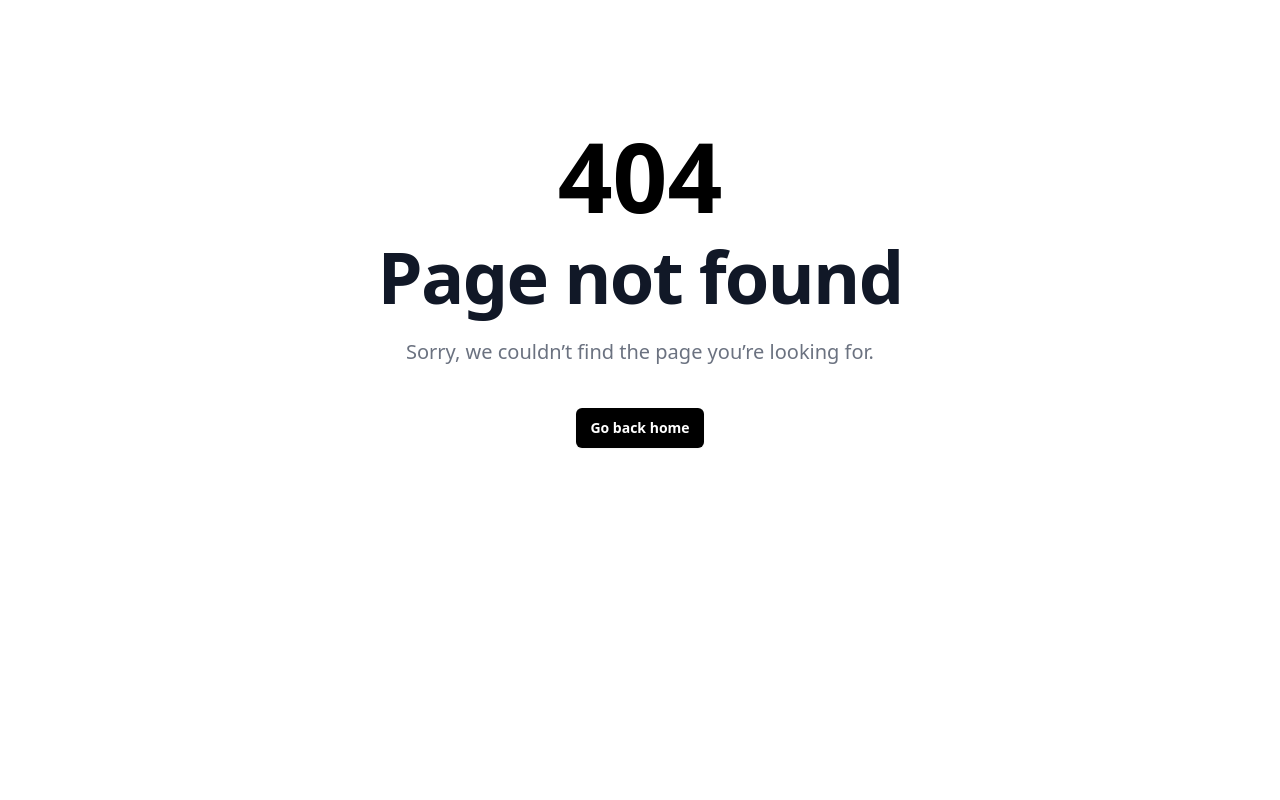
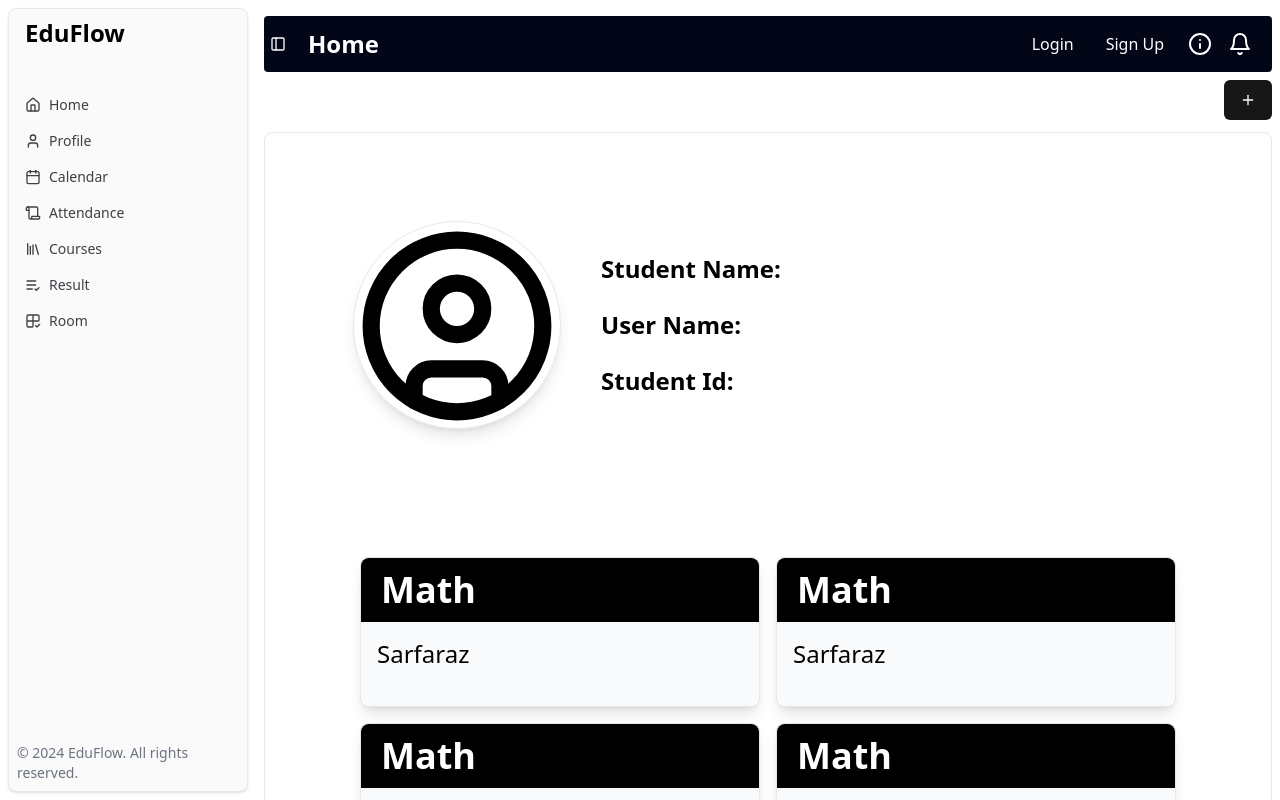
Before and after one commit to Darker98/EduFlow, a React (Vite) app in the folder client/: page /home in a window 1280 px wide. Before the commit this address had no page. Shown: the top 800 px of the page. Built offline with nearby package versions, Linux system fonts and the light colour scheme.

Commit message:
changed the login function in auth model and also changed App.jsx to direct to Login page

```diff
--- a/client/src/App.jsx
+++ b/client/src/App.jsx
@@ -5,7 +5,7 @@ import SignUp from "./pages/Signup";
 import ProfilePage from "./pages/ProfilePage";
 import EditProfilePage from "./pages/EditProfilePage";
 import NotFound from "./pages/NotFound";
-import { Routes, Route } from "react-router-dom";
+import { Routes, Route, Navigate } from "react-router-dom";
 import Attendance from "./pages/Attendance";
 import Results from "./pages/Results";
 import Classwork from "./pages/Classwork";
@@ -21,7 +21,8 @@ const App = () => {
         <Spinner />
       ) : (
         <Routes>
-          <Route path="/" element={<HomePage />} />
+          <Route path="/" element={<Navigate to='/login' />} />
+          <Route path="/home" element={<HomePage />} />
           <Route path="/profile" element={<ProfilePage />} />
           <Route path="/edit-profile" element={<EditProfilePage />} />
           <Route path="/login" element={<Login />} />
--- a/client/src/components/Navbar.jsx
+++ b/client/src/components/Navbar.jsx
@@ -12,6 +12,7 @@ const Navbar = ({ pathname }) => {
   const dispatch = useDispatch();
   const navigate = useNavigate();
   const { user_id } = useSelector((state) => state.user);
+  const {user_data} = useSelector((state) => state.user);
   const { toast } = useToast();
   const handleLogout = async() => {
   try{
@@ -28,6 +29,7 @@ const Navbar = ({ pathname }) => {
         variant:"success"
       });
       navigate("/login");
+      window.location.reload();
     }
   }
   catch(err){
@@ -54,7 +56,7 @@ const Navbar = ({ pathname }) => {
       {/* this will be for not */}
       <div className=" mr-5">
         <div className="flex items-center gap-4">
-          {user_id ? (
+          {user_id || user_data ? (
             <div onClick={handleLogout} className="hover:cursor-pointer hover:underline   text-white p-2 rounded-md">Logout</div>
           ) : (
             <>
--- a/client/src/components/login-form.jsx
+++ b/client/src/components/login-form.jsx
@@ -14,14 +14,13 @@ import {
 import { Input } from "@/components/ui/input";
 import { Label } from "@/components/ui/label";
 import { useDispatch, useSelector } from "react-redux";
-import {setUserId} from "../redux/features/userSlice"
+import {setUserData, setUserId} from "../redux/features/userSlice"
 import { setLoading, hideLoading } from "@/redux/features/loadingSlice";
 
 function LoginForm() {
   const navigate = useNavigate();
   const { toast } = useToast();
   const dispatch = useDispatch();
-  const selector = useSelector((state) => state.user_id);
   const handleSignIn = async () =>{
     try{
   dispatch(setLoading());
@@ -37,7 +36,14 @@ function LoginForm() {
       type: "success"
     })
     dispatch(setUserId(res?.data?.data?.userId));
-    navigate('/');
+    if(res?.data?.data?.role === "student" || res?.data?.data?.role === "instructor"){
+      dispatch(setUserId(res?.data?.data?.userId));
+      dispatch(setUserData(res?.data?.data));
+      navigate('/home');
+    }
+    else{
+      navigate('/profile');
+    }
   }
 
     }
--- a/client/src/pages/HomePage.jsx
+++ b/client/src/pages/HomePage.jsx
@@ -79,6 +79,7 @@ const chartConfig = {
 
 const HomePage = () => {
   const { user_data} = useSelector((state) => state.user)
+  const {user_id} = useSelector((state) => state.user)
   const [className, setClassName] = useState("");
   const [roomNumber, setRoomNumber] = useState();
   const [section, setSection] = useState("");
@@ -159,9 +160,9 @@ const HomePage = () => {
                   />
                 </div>
                 <div className="flex justify-center flex-col gap-6 font-semibold">
-                  <p>Musa Riaz</p>
-                  <p>musariaz</p>
-                  <p>13123kjansfajsn</p>
+                  <p>Student Name: {user_data?.user_data?.data?.first_name} {user_data?.user_data?.data?.last_name}</p>
+                  <p>User Name: {user_data?.user_data?.data?.username}</p>
+                  <p>Student Id: {user_data?.user_data?.data?.id}</p>
                 </div>
               </div>
               {user_data?.role === "student" ? (
```
Also changed, not shown: 1 other file (tests, documents, lock files or other folders).
